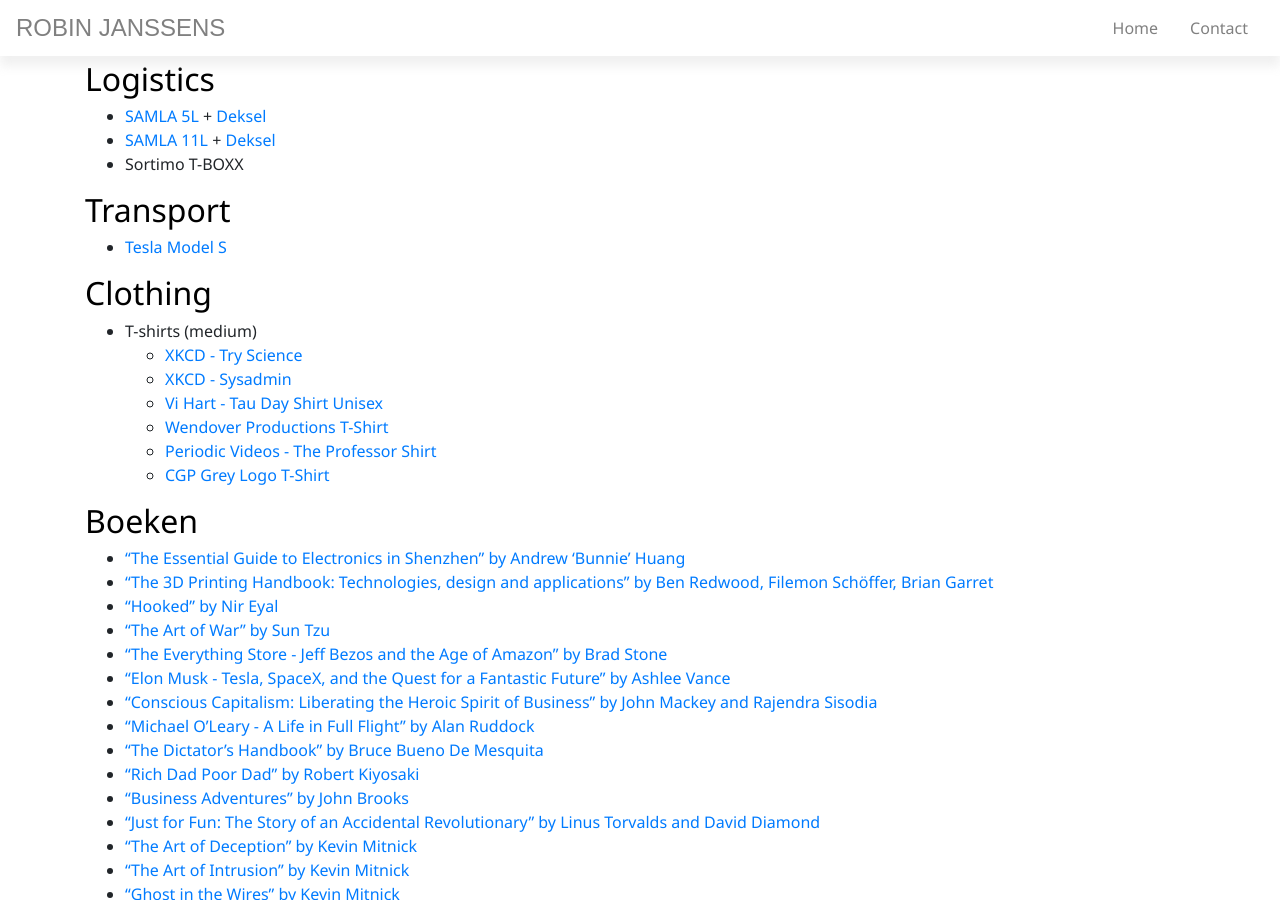
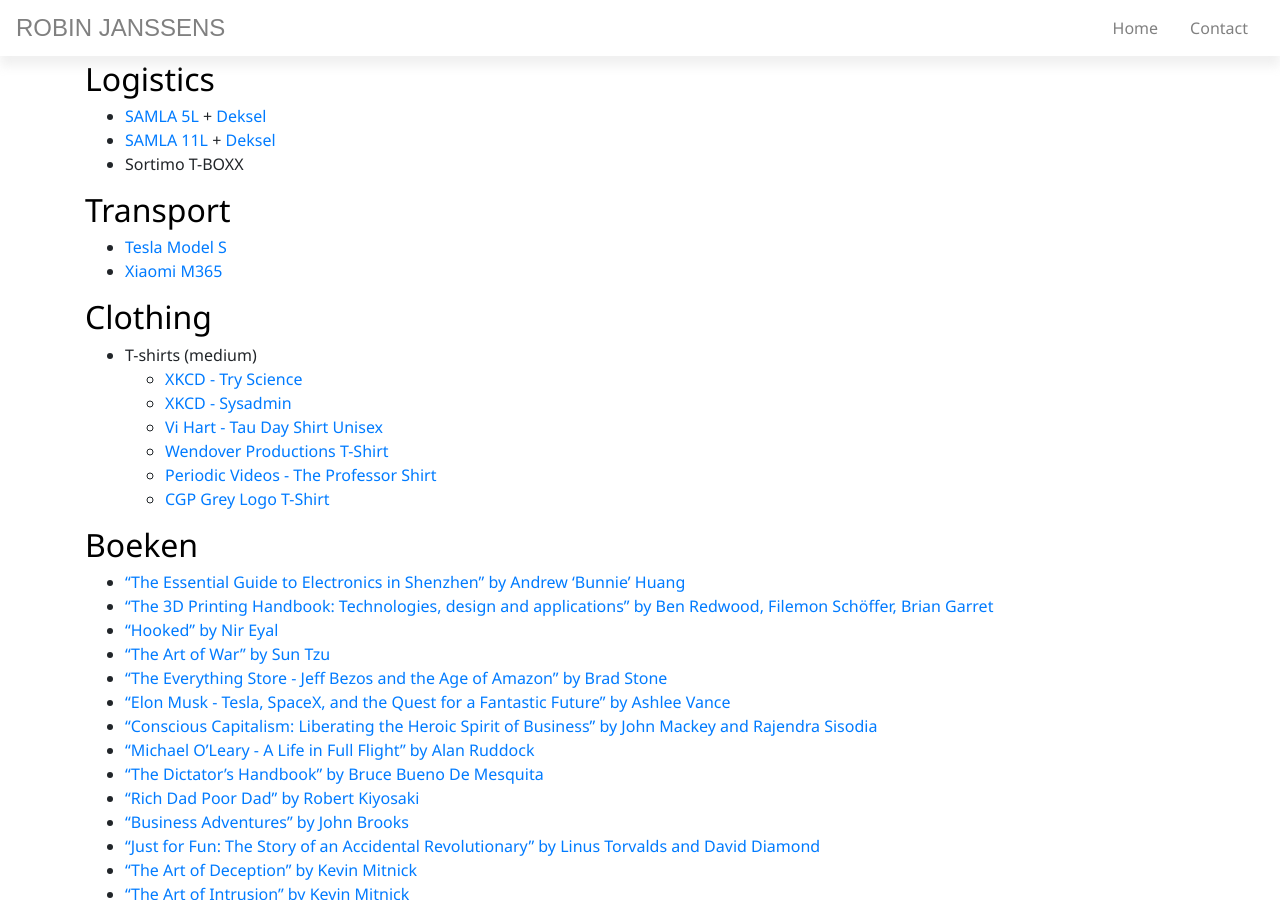
Before and after one commit to robinjanssens/robinjanssens.net, a Jekyll site: the page built from pages/wishlist.md, in a window 1280 px wide and 900 px high, scrolled down 3527 px. Built offline with Jekyll 4.4.1, drawn with Linux system fonts in a browser that asks for light colours; nearby versions of some CDN libraries; some web fonts are replaced; comment, search, counter and statistics services are not loaded.

Commit message:
added xiaomi step to wishlist

```diff
--- a/pages/wishlist.md
+++ b/pages/wishlist.md
@@ -163,6 +163,7 @@
 Transport
 ---------
 - [Tesla Model S](http://www.teslamotors.com/models)
+- [Xiaomi M365](https://partner.bol.com/click/click?p=2&t=url&s=1033787&f=TXL&url=https%3A%2F%2Fwww.bol.com%2Fbe%2Fp%2Fxiaomi-m365-elektrische-e-step-eu-versie-met-2-reserve-banden-zwart-electric-scooter%2F9200000096480685%2F&name=Xiaomi%20M365%20Elektrische%20E-Step)
 
 Clothing
 --------
```
